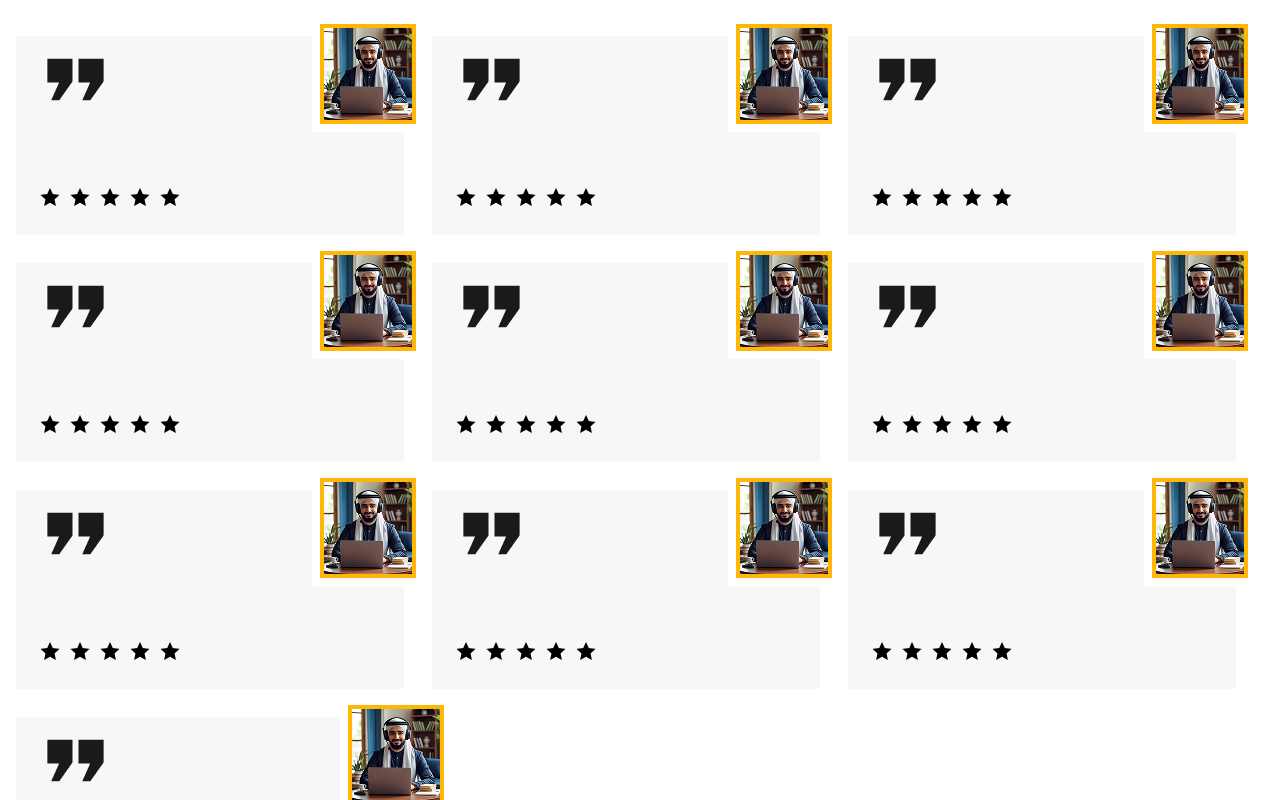
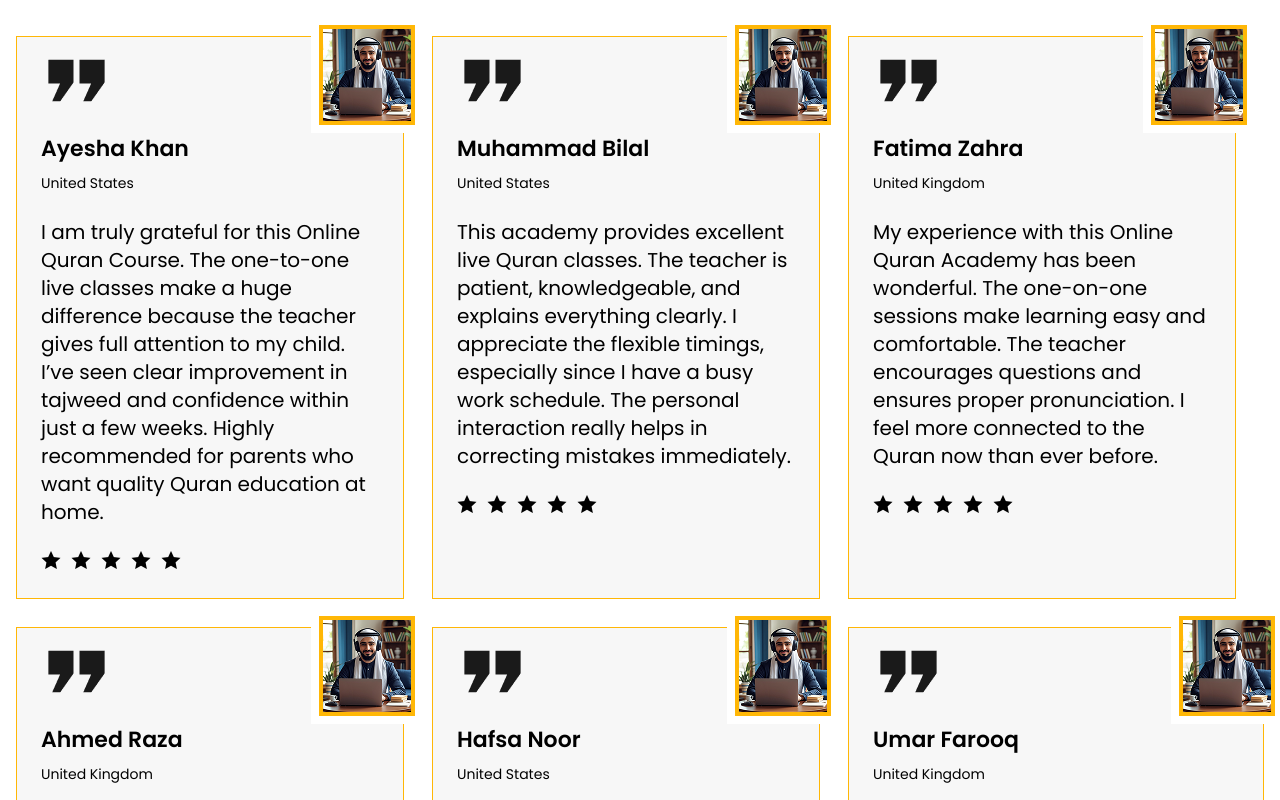
Before and after one commit to MuhammadHanzala31/online_quran_course, a Next.js app: page /contact-us in a window 1280 px wide. Shown: the part 1400-2200 px from the top of the page. Built offline with nearby package versions, Linux system fonts and the light colour scheme.

Commit message:
fix bugs

```diff
--- a/next.config.ts
+++ b/next.config.ts
@@ -2,7 +2,7 @@ import type { NextConfig } from "next";
 
 const nextConfig: NextConfig = {
    images: {
-    domains: ["www.onlinequrancourse.com"],
+    domains: ["powderblue-cattle-168578.hostingersite.com"],
   },
   /* config options here */
 };
--- a/src/app/blogs/[slug]/page.tsx
+++ b/src/app/blogs/[slug]/page.tsx
@@ -1,5 +1,138 @@
+// import React from "react";
+// import Image from "next/image";
+
+// type Post = {
+//   id: number;
+//   slug: string;
+//   date: string;
+//   title: { rendered: string };
+//   content: { rendered: string };
+//   excerpt: { rendered: string };
+//   _embedded?: any;
+// };
+
+// async function getPost(slug: string): Promise<Post> {
+//   const res = await fetch(
+//     `https://powderblue-cattle-168578.hostingersite.com/wp-json/wp/v2/posts?slug=${slug}&_embed&_fields=id,slug,title,excerpt,content,date,featured_media,_embedded`,
+//     { next: { revalidate: 60 } }
+//   );
+
+//   if (!res.ok) {
+//     throw new Error("Failed to fetch post");
+//   }
+
+//   const posts = await res.json();
+//   if (posts.length === 0) {
+//     throw new Error("Post not found");
+//   }
+
+//   return posts[0];
+// }
+
+// async function getAllPosts(): Promise<Post[]> {
+//   const res = await fetch(
+//     "https://powderblue-cattle-168578.hostingersite.com/wp-json/wp/v2/posts?_embed&per_page=100&_fields=id,slug",
+//     { next: { revalidate: 60 } }
+//   );
+
+//   if (!res.ok) {
+//     throw new Error("Failed to fetch posts");
+//   }
+
+//   return res.json();
+// }
+
+// function formatDate(dateString: string) {
+//   return new Date(dateString).toLocaleDateString("en-US", {
+//     year: "numeric",
+//     month: "long",
+//     day: "numeric",
+//   });
+// }
+
+// export async function generateStaticParams() {
+//   const posts = await getAllPosts();
+//   return posts.map((post) => ({
+//     slug: post.slug,
+//   }));
+// }
+
+// export default async function BlogPage({
+//   params,
+// }: {
+//   params: Promise<{ slug: string }>;
+// }) {
+//   const { slug } = await params;
+//   const post = await getPost(slug);
+
+//   const image =
+//     post._embedded?.["wp:featuredmedia"]?.[0]?.href ||
+//     post._embedded?.["wp:featuredmedia"]?.[0]?.media_details?.sizes?.medium?.source_url ||
+//     null;
+
+//   const author = post._embedded?.author?.[0]?.name || "Admin";
+//   const formattedDate = formatDate(post.date);
+
+//   return (
+//     <div className="min-h-screen bg-white">
+//       {/* Banner/Header */}
+//       <div className="w-full bg-gradient-to-r from-[#098A46] to-[#076a35] py-12">
+//         <div className="max-w-4xl mx-auto px-9 lg:px-0">
+//           <h1
+//             className="text-4xl lg:text-5xl text-white font-poppins font-semibold text-balance"
+//             dangerouslySetInnerHTML={{ __html: post.title.rendered }}
+//           />
+//           <div className="flex gap-6 mt-6 text-white">
+//             <span className="font-poppins text-sm lg:text-base">{author}</span>
+//             <span className="font-poppins text-sm lg:text-base">
+//               {formattedDate}
+//             </span>
+//           </div>
+//         </div>
+//       </div>
+
+//       {/* Featured Image */}
+//       {image && (
+//         <div className="w-full bg-gray-100 py-8">
+//           <div className="max-w-4xl mx-auto px-9 lg:px-0">
+//             <Image
+//               src={image}
+//               alt={post.title.rendered}
+//               width={800}
+//               height={450}
+//               className="rounded-lg object-cover w-full"
+//               priority
+//             />
+//           </div>
+//         </div>
+//       )}
+
+//       {/* Main Content */}
+//       <div className="max-w-4xl mx-auto px-9 lg:px-0 py-12">
+//         <article className="prose prose-sm lg:prose-base max-w-none">
+//           <div
+//             className="font-poppins text-[#535353] leading-relaxed text-base lg:text-lg"
+//             dangerouslySetInnerHTML={{ __html: post.content.rendered }}
+//           />
+//         </article>
+
+//         {/* Back to Blogs Link */}
+//         <div className="mt-12 pt-8 border-t border-[#B4B4B4]">
+//           <a
+//             href="/blogs"
+//             className="inline-block text-[#098A46] font-poppins font-semibold hover:underline"
+//           >
+//             ← Back to Blogs
+//           </a>
+//         </div>
+//       </div>
+//     </div>
+//   );
+// }
+
 import React from "react";
 import Image from "next/image";
+import { notFound } from "next/navigation";
 
 type Post = {
   id: number;
@@ -11,35 +144,44 @@ type Post = {
   _embedded?: any;
 };
 
-async function getPost(slug: string): Promise<Post> {
+async function getPost(slug: string): Promise<Post | null> {
+  try {
     const res = await fetch(
-    `https://powderblue-cattle-168578.hostingersite.com/wp-json/wp/v2/posts?slug=${slug}&_embed&_fields=id,slug,title,excerpt,content,date,featured_media,_embedded`,
+      `https://powderblue-cattle-168578.hostingersite.com/wp-json/wp/v2/posts?slug=${slug}&_embed&_fields=id,slug,title,excerpt,content,date,_embedded`,
       { next: { revalidate: 60 } }
     );
 
     if (!res.ok) {
-    throw new Error("Failed to fetch post");
+      return null;
     }
 
     const posts = await res.json();
-  if (posts.length === 0) {
-    throw new Error("Post not found");
+
+    if (!posts || posts.length === 0) {
+      return null;
     }
 
     return posts[0];
+  } catch (error) {
+    return null;
+  }
 }
 
-async function getAllPosts(): Promise<Post[]> {
+async function getAllPosts(): Promise<{ slug: string }[]> {
+  try {
     const res = await fetch(
-    "https://powderblue-cattle-168578.hostingersite.com/wp-json/wp/v2/posts?_embed&per_page=100&_fields=id,slug",
+      "https://powderblue-cattle-168578.hostingersite.com/wp-json/wp/v2/posts?_fields=slug&per_page=100",
       { next: { revalidate: 60 } }
     );
 
     if (!res.ok) {
-    throw new Error("Failed to fetch posts");
+      return [];
     }
 
     return res.json();
+  } catch {
+    return [];
+  }
 }
 
 function formatDate(dateString: string) {
@@ -52,6 +194,7 @@ function formatDate(dateString: string) {
 
 export async function generateStaticParams() {
   const posts = await getAllPosts();
+
   return posts.map((post) => ({
     slug: post.slug,
   }));
@@ -60,14 +203,18 @@ export async function generateStaticParams() {
 export default async function BlogPage({
   params,
 }: {
-  params: Promise<{ slug: string }>;
+  params: { slug: string };
 }) {
-  const { slug } = await params;
-  const post = await getPost(slug);
+  const post = await getPost(params.slug);
+
+  if (!post) {
+    notFound();
+  }
 
   const image =
-    post._embedded?.["wp:featuredmedia"]?.[0]?.href ||
-    post._embedded?.["wp:featuredmedia"]?.[0]?.media_details?.sizes?.medium?.source_url ||
+    post._embedded?.["wp:featuredmedia"]?.[0]?.media_details?.sizes?.medium
+      ?.source_url ||
+    post._embedded?.["wp:featuredmedia"]?.[0]?.source_url ||
     null;
 
   const author = post._embedded?.author?.[0]?.name || "Admin";
@@ -75,15 +222,19 @@ export default async function BlogPage({
 
   return (
     <div className="min-h-screen bg-white">
-      {/* Banner/Header */}
+      {/* Header */}
       <div className="w-full bg-gradient-to-r from-[#098A46] to-[#076a35] py-12">
         <div className="max-w-4xl mx-auto px-9 lg:px-0">
           <h1
             className="text-4xl lg:text-5xl text-white font-poppins font-semibold text-balance"
             dangerouslySetInnerHTML={{ __html: post.title.rendered }}
           />
+
           <div className="flex gap-6 mt-6 text-white">
-            <span className="font-poppins text-sm lg:text-base">{author}</span>
+            <span className="font-poppins text-sm lg:text-base">
+              {author}
+            </span>
+
             <span className="font-poppins text-sm lg:text-base">
               {formattedDate}
             </span>
@@ -107,7 +258,7 @@ export default async function BlogPage({
         </div>
       )}
 
-      {/* Main Content */}
+      {/* Content */}
       <div className="max-w-4xl mx-auto px-9 lg:px-0 py-12">
         <article className="prose prose-sm lg:prose-base max-w-none">
           <div
@@ -116,7 +267,7 @@ export default async function BlogPage({
           />
         </article>
 
-        {/* Back to Blogs Link */}
+        {/* Back Button */}
         <div className="mt-12 pt-8 border-t border-[#B4B4B4]">
           <a
             href="/blogs"
--- a/src/app/components/TestimonialCard.tsx
+++ b/src/app/components/TestimonialCard.tsx
@@ -5,7 +5,7 @@ import Image from 'next/image'
 
 export default function TestimonialCard({name, content, city} : any) {
     return (
-        <div className='hover:bg-[#FFB706] p-6 pt-2 relative bg-[#F7F7F7] transition-all' >
+        <div className='hover:bg-[#FFB706] border border-[#FFB706] p-6 pt-2 relative bg-[#F7F7F7] transition-all' >
             <Image src={quote} alt='quote' />
             <div className='mt-4 flex flex-col gap-2 mb-6'>
                 <h3 className='text-[22px] font-semibold font-poppins'>{name}</h3>
--- a/src/app/contact-us/page.tsx
+++ b/src/app/contact-us/page.tsx
@@ -4,6 +4,44 @@ import SectionLayout from '../components/SectionLayout'
 import TestimonialCard from '../components/TestimonialCard'
 
 export default function page() {
+    const testimonials = [
+    {
+      name: "Ayesha Khan",
+      country: "United States",
+      review:
+        "I am truly grateful for this Online Quran Course. The one-to-one live classes make a huge difference because the teacher gives full attention to my child. I’ve seen clear improvement in tajweed and confidence within just a few weeks. Highly recommended for parents who want quality Quran education at home.",
+    },
+    {
+      name: "Muhammad Bilal",
+      country: "United States",
+      review:
+        "This academy provides excellent live Quran classes. The teacher is patient, knowledgeable, and explains everything clearly. I appreciate the flexible timings, especially since I have a busy work schedule. The personal interaction really helps in correcting mistakes immediately.",
+    },
+    {
+      name: "Fatima Zahra",
+      country: "United Kingdom",
+      review:
+        "My experience with this Online Quran Academy has been wonderful. The one-on-one sessions make learning easy and comfortable. The teacher encourages questions and ensures proper pronunciation. I feel more connected to the Quran now than ever before.",
+    },
+    {
+      name: "Ahmed Raza",
+      country: "United Kingdom",
+      review:
+        "I enrolled my two children in this Online Quran Course, and I am very satisfied. The teachers are professional and well-trained. The live interaction keeps my kids engaged throughout the class. Their recitation has improved significantly.",
+    },
+    {
+      name: "Hafsa Noor",
+      country: "United States",
+      review:
+        "Alhamdulillah, this is one of the best online Quran learning platforms I have come across. The individual attention during the live classes helps me understand tajweed rules properly. The teacher is supportive and very respectful.",
+    },
+    {
+      name: "Umar Farooq",
+      country: "United Kingdom",
+      review:
+        "The one-to-one teaching method is the best part of this academy. The teacher focuses completely on the student and corrects every small mistake. The classes are organized, punctual, and spiritually uplifting. I highly recommend this Online Quran Course to anyone who wants to learn seriously.",
+    },
+  ];
   return (
     <>
       <div className='h-[409px] contact-hero flex justify-between items-center'>
@@ -71,16 +109,9 @@ export default function page() {
       <SectionLayout>
         <h4 className='text-[#098A46] font-poppins text-[32px] font-medium text-center my-14'>Our Testimonial</h4>
         <div className='grid grid-cols-1 lg:grid-cols-3 space-x-7 space-y-7'>
-          <TestimonialCard />
-          <TestimonialCard />
-          <TestimonialCard />
-          <TestimonialCard />
-          <TestimonialCard />
-          <TestimonialCard />
-          <TestimonialCard />
-          <TestimonialCard />
-          <TestimonialCard />
-          <TestimonialCard />
+          {
+            testimonials?.map(testi => (<TestimonialCard content={testi.review} city={testi.country} name={testi.name}/>))
+          }
         </div>
       </SectionLayout>
     </>
```
Lines whose indentation alone changed are shown as unchanged.
